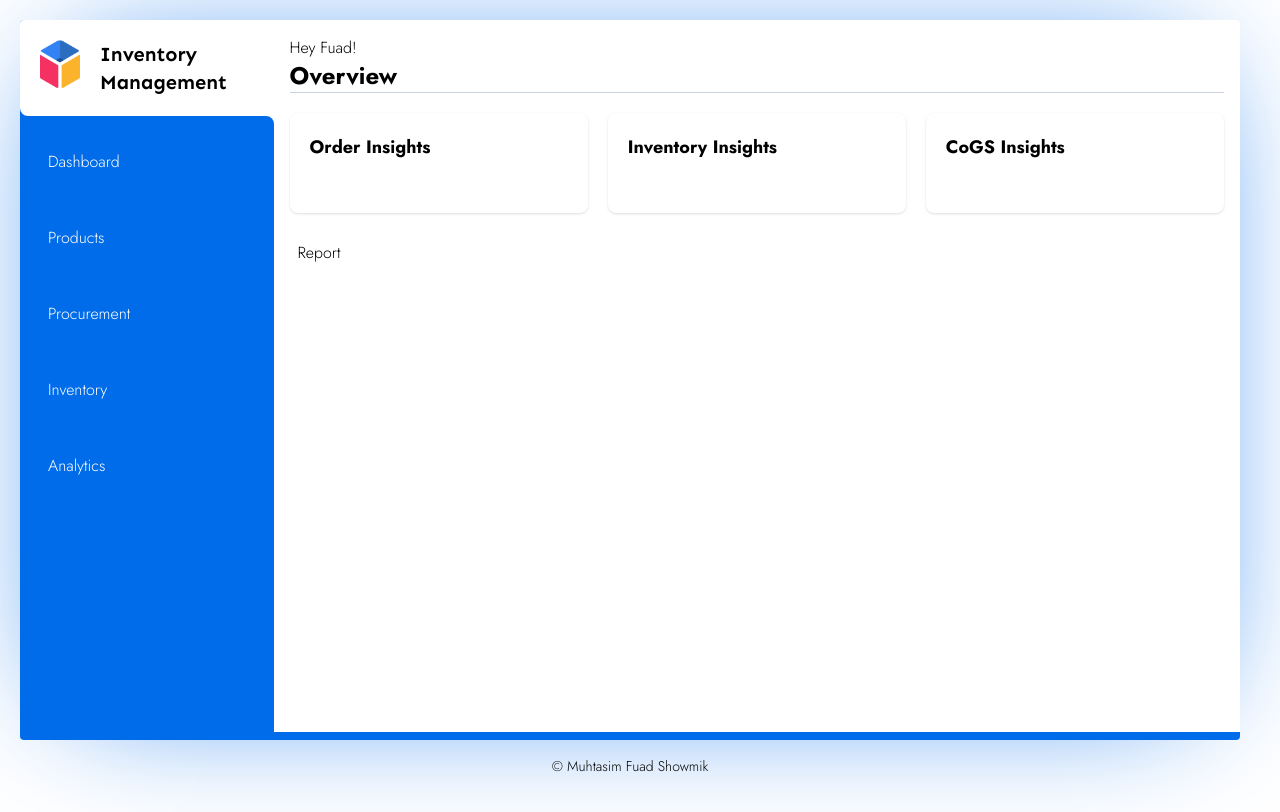
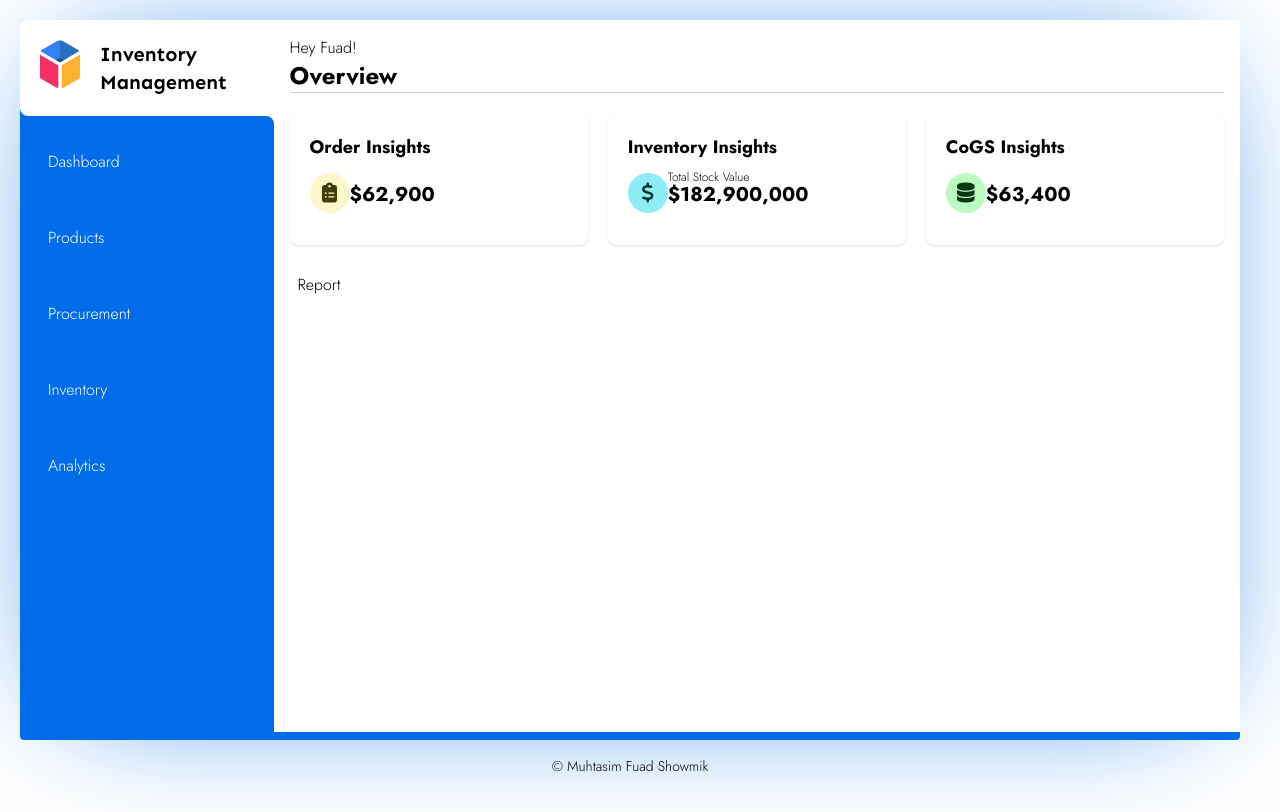
Before and after one commit to Muhtasim-Fuad-Showmik/Vue-Inventory, a Vue app: page / in a window 1280 px wide. Built offline with nearby package versions, Linux system fonts and the light colour scheme.

Commit message:
Added numbers and icons to the cards in the overview page

```diff
--- a/src/components/Card.vue
+++ b/src/components/Card.vue
@@ -2,6 +2,22 @@
   <div class="bg-white shadow min-h-[100px] rounded-lg p-5" :class="customStyle">
     <div class="font-bold text-lg">
         {{ title }}
+    </div>
+
+    <div class="my-2 flex items-center">
+      <div class="w-10 h-10 rounded-full flex items-center justify-center text-xl" :class="bgIcon">
+        <i :class="icon"></i>
+      </div>
+
+      <div class="h-12 mr-2">
+        <p class="h-3 text-xs">{{ valueHeader }}</p>
+        <span class="text-xl font-bold">
+          {{
+            (valuePrefix !== "undefined" ? valuePrefix : '') +
+            (value && value.toString().replace(/\B(?=(\d{3})+(?!\d))/g, ","))
+          }}
+        </span>
+      </div>
     </div>
   </div>
 </template>
@@ -20,7 +36,7 @@ defineProps({
     type: String,
     required: false,
   },
-  bg: {
+  bgIcon: {
     type: String,
     required: false,
   },
--- a/src/views/HomeView.vue
+++ b/src/views/HomeView.vue
@@ -14,19 +14,31 @@ import Card from "../components/Card.vue";
     </div>
 
     <div class="flex justify-between mb-5 max-w-full">
-      <Card customStyle="w-1/3" title="Order Insights" icon="fa-solid
-      fa-clipboard-list" bg="lemon-chiffon" value="{62900}" valuePrefix="$"
-      increased="{true}" increasedByPercentage="{20}" secondaryTitle="Last
-      Month's Order Value" secondaryValue="{89333}" secondaryValuePrefix="$"
-      tertiaryTitle="Outstanding" tertiaryValue="{672000}"
-      tertiaryValuePrefix="$" />
+      <Card
+        customStyle="w-1/3"
+        title="Order Insights"
+        icon="fa-solid
+      fa-clipboard-list"
+        bgIcon="bg-lemon-chiffon text-lemon-chiffon-txt"
+        value=62900
+        valuePrefix="$"
+        increased="{true}"
+        increasedByPercentage="{20}"
+        secondaryTitle="Last
+      Month's Order Value"
+        secondaryValue="{89333}"
+        secondaryValuePrefix="$"
+        tertiaryTitle="Outstanding"
+        tertiaryValue="{672000}"
+        tertiaryValuePrefix="$"
+      />
 
       <Card
         customStyle="w-1/3 ml-5"
         title="Inventory Insights"
         icon="fa-solid fa-dollar-sign"
-        bg="winter-wizard"
-        value="{182900000}"
+        bgIcon="bg-winter-wizard text-winter-wizard-txt"
+        value=182900000
         valuePrefix="$"
         valueHeader="Total Stock Value"
       />
@@ -35,8 +47,8 @@ import Card from "../components/Card.vue";
         customStyle="w-1/3 ml-5"
         title="CoGS Insights"
         icon="fa-solid fa-database"
-        bg="magic-mint"
-        value="{63400}"
+        bgIcon="bg-magic-mint text-magic-mint-txt"
+        value=63400
         valuePrefix="$"
         increased="{false}"
         increasedByPercentage="{10}"
--- a/tailwind.config.js
+++ b/tailwind.config.js
@@ -1,3 +1,5 @@
+/* eslint-disable no-undef */
+/* eslint-disable prettier/prettier */
 module.exports = {
 	content: ["./index.html", "./src/**/*.{vue,js,ts,jsx,tsx}", "./src/*.{vue,js,ts,jsx,tsx}"],
 	theme: {
@@ -9,6 +11,12 @@ module.exports = {
 				'plump-purple': '#713fc2',
 				'selective-yellow': '#ffb703',
 				'caribbean-green': '#02c39a',
+				'lemon-chiffon': '#fbf8cc',
+				'lemon-chiffon-txt': '#423d09',
+				'winter-wizard': '#8eecf5',
+				'winter-wizard-txt': '#053135',
+				'magic-mint': '#b9fbc0',
+				'magic-mint-txt': '#08360d'
 			},
 			dropShadow: {
 				'std': '2px 2px 5px rgba(0, 0, 0, 1)',
```
Also changed, not shown: src/App.vue (+45 -19 lines), 1 other file (tests, documents, lock files or other folders).
